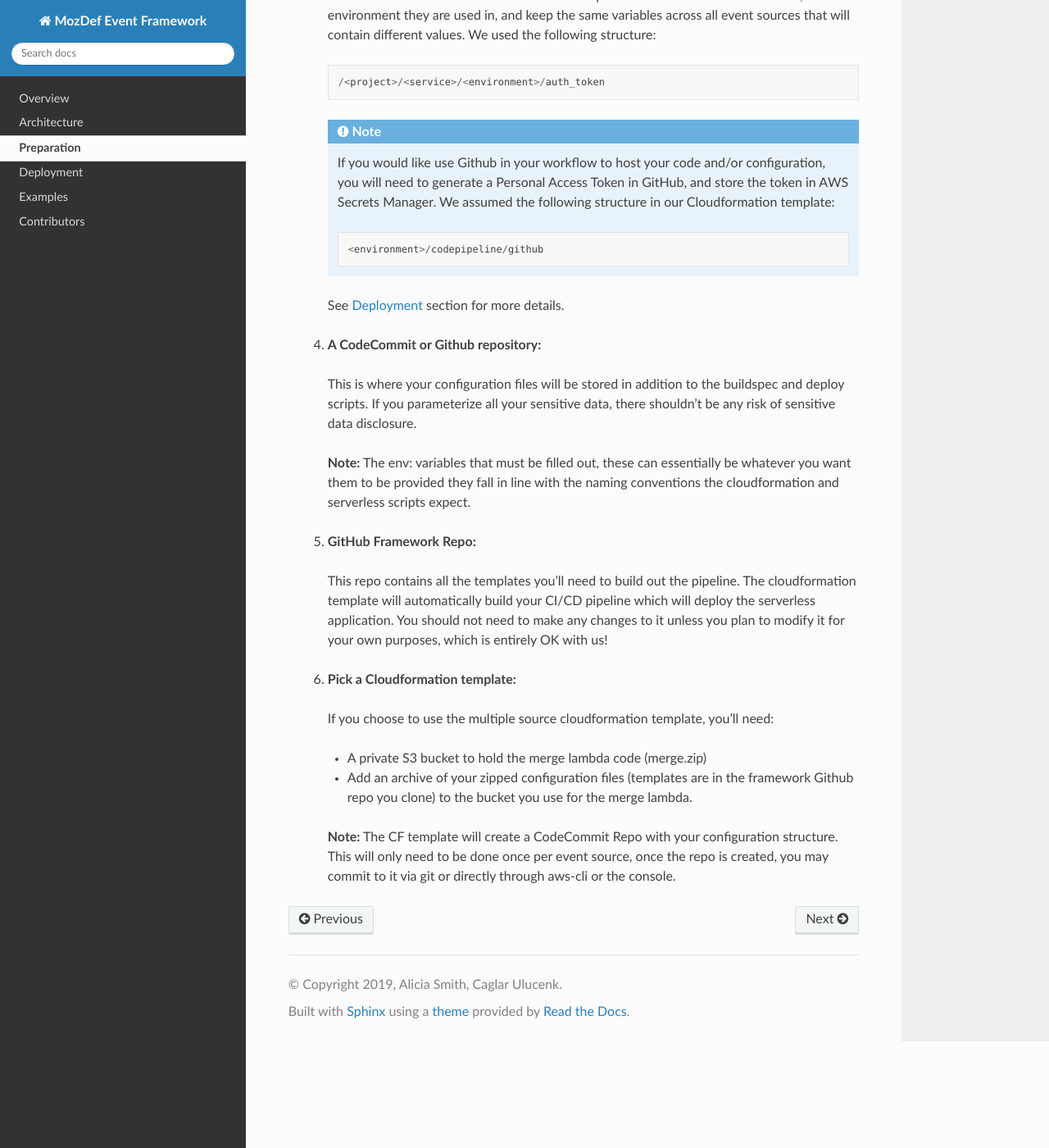
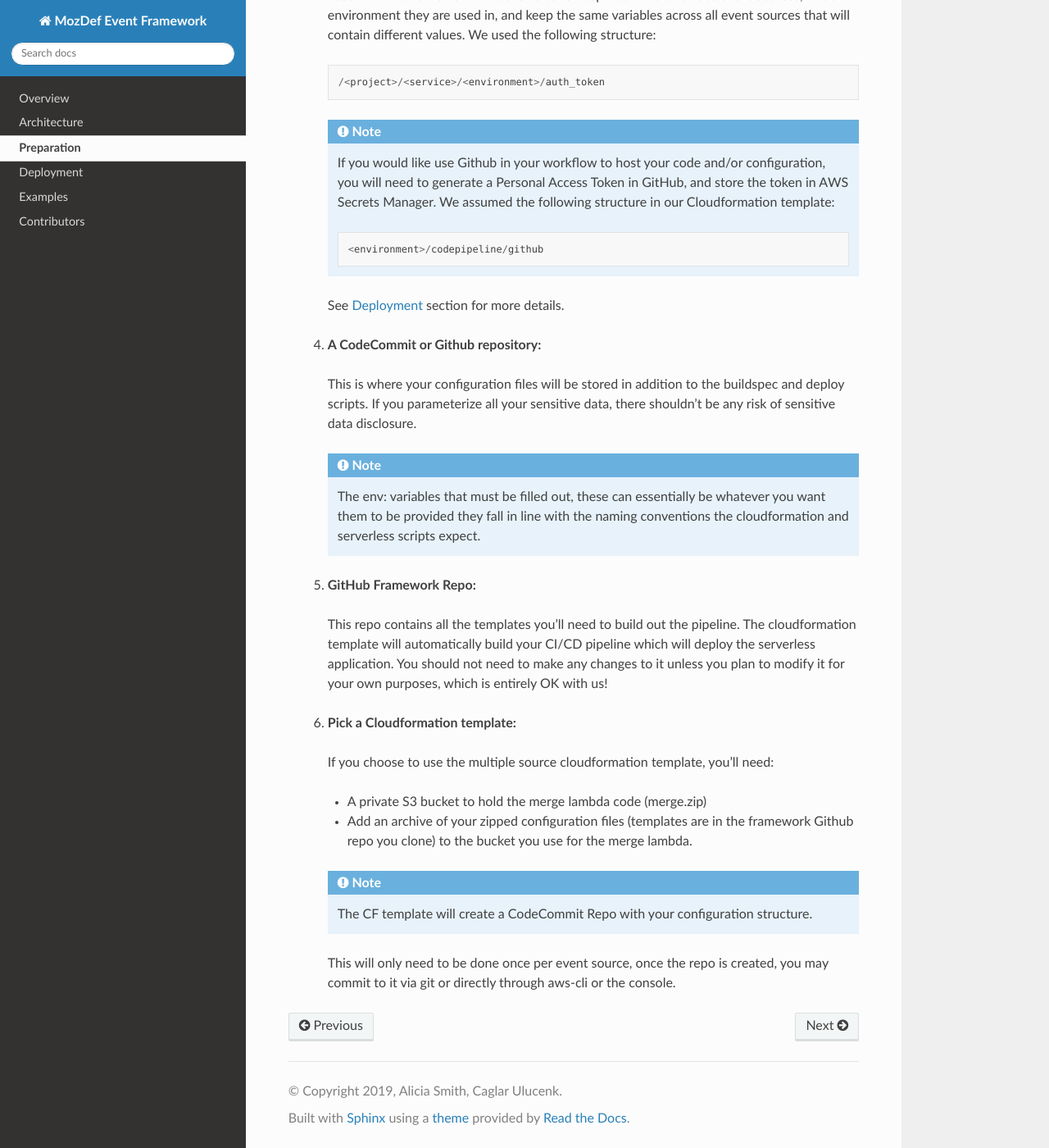
Before and after one commit to mozilla/mozdef-event-framework, a Sphinx documentation site: the page built from docs/source/usage/preparation.rst, in a window 1280 px wide and 1400 px high, scrolled down 753 px. Shown: the whole window at 82% size. Built offline with Sphinx 7.4.7 and the Read the Docs theme 2.0.0, drawn with Linux system fonts in a browser that asks for light colours; part of the change alters nothing that is shown.

```diff
--- a/docs/source/usage/preparation.rst
+++ b/docs/source/usage/preparation.rst
@@ -37,7 +37,7 @@ To deploy this framework you will need the following established:
       This is where your configuration files will be stored in addition to the buildspec and deploy scripts.
       If you parameterize all your sensitive data, there shouldn't be any risk of sensitive data disclosure.
 
-      **Note:** The env: variables that must be filled out, these can essentially be whatever you want them to be provided they fall in line with the naming conventions the cloudformation and serverless scripts expect.
+      .. note:: The env: variables that must be filled out, these can essentially be whatever you want them to be provided they fall in line with the naming conventions the cloudformation and serverless scripts expect.
 
 
     5. **GitHub Framework Repo:**
@@ -54,5 +54,5 @@ To deploy this framework you will need the following established:
       * A private S3 bucket to hold the merge lambda code (merge.zip)
       * Add an archive of your zipped configuration files (templates are in the framework Github repo you clone) to the bucket you use for the merge lambda.
 
-      **Note:** The CF template will create a CodeCommit Repo with your configuration structure.
+      .. note:: The CF template will create a CodeCommit Repo with your configuration structure.
       This will only need to be done once per event source, once the repo is created, you may commit to it via git or directly through aws-cli or the console.
```
